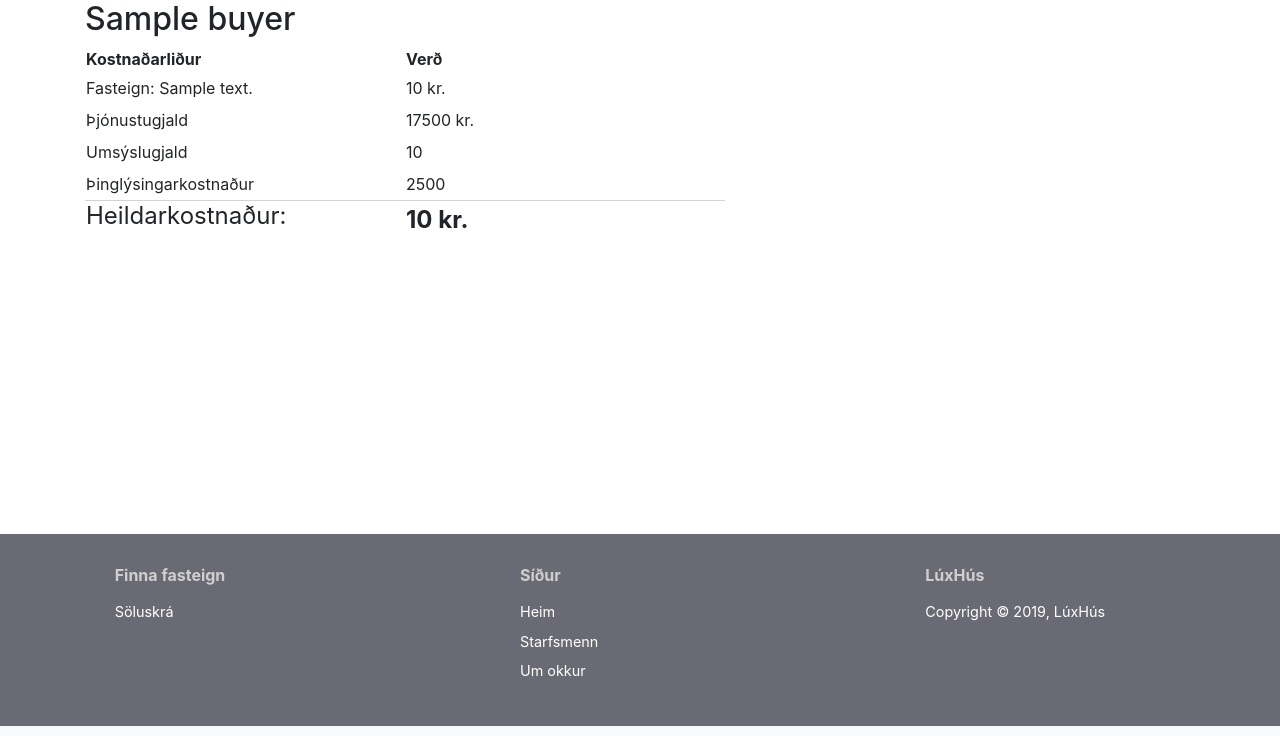
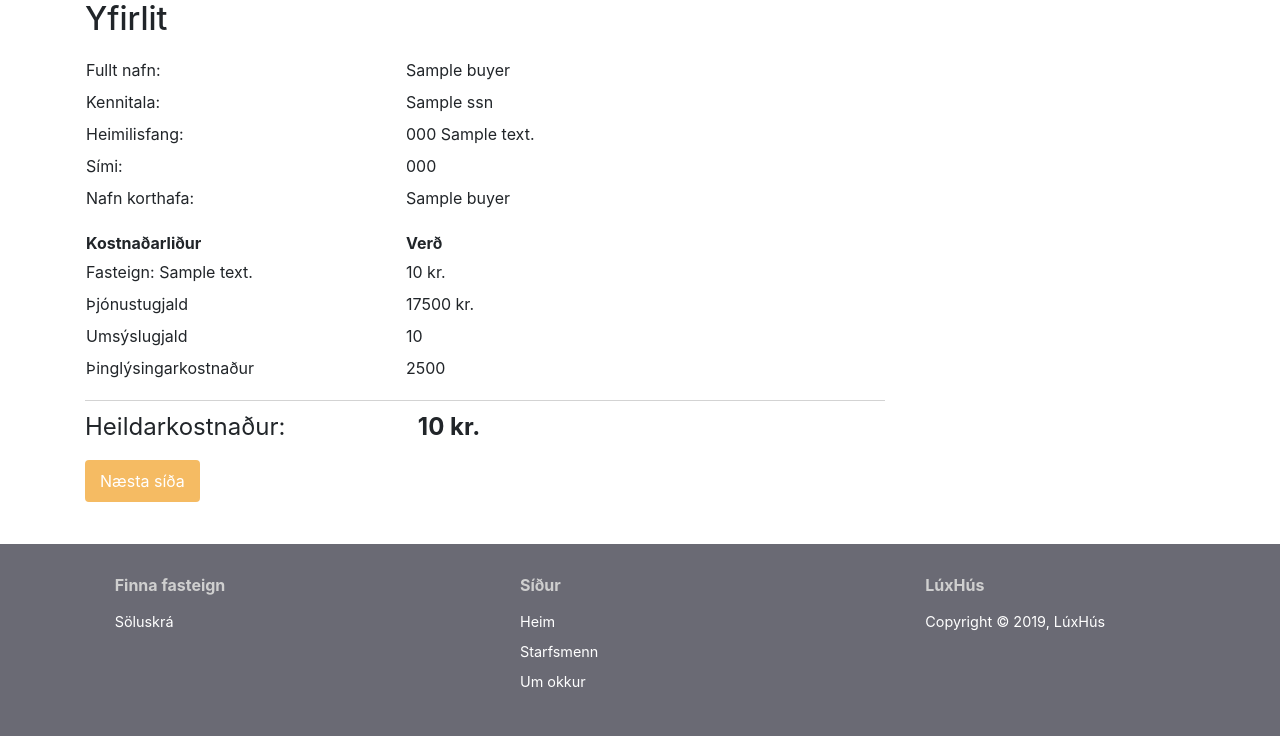
Before and after one commit to pker98/verklegt2, a Django app: template project/templates/greidsluferli/greidsluferliyfirlit.html in a window 1280 px wide. Shown: the part 74-810 px from the top of the page. Run offline with Django 3.2, Linux system fonts and the light colour scheme; the template is opened without the code that fills it: most values are stand-ins (such as "Sample title", 1, 10 or a date in 2020); some libraries are stand-ins or nearby versions.

Commit message:
greiðsluferli

```diff
--- a/project/fasteignasala/static/css/main.css
+++ b/project/fasteignasala/static/css/main.css
@@ -21,6 +21,12 @@ h2 {
 .yfirlit td {
     width: 20rem;
     height: 2rem;
+}
+
+.final-cost {
+    border-top: 0.1rem solid lightgray;
+    padding-top: 0.5rem;
+    width: 50rem;
 }
 .seller .last_name {
     font-size: 1.8rem;
--- a/project/templates/greidsluferli/greidsluferliyfirlit.html
+++ b/project/templates/greidsluferli/greidsluferliyfirlit.html
@@ -1,7 +1,30 @@
 {% extends "base.html" %}
 {% block content %}
-    <h2 class="h2">{{ buyer }}</h2>
-    <table class="yfirlit">
+    <h2 class="h2">Yfirlit</h2>
+    <table class="yfirlit" style="margin:1rem 0;">
+        <tr>
+            <td>Fullt nafn: </td>
+            <td>{{ buyer.name }}</td>
+        </tr>
+        <tr>
+            <td>Kennitala: </td>
+            <td> {{ buyer.ssn }}</td>
+        </tr>
+        <tr>
+            <td>Heimilisfang: </td>
+            <td> {{ buyer.zip }} {{ buyer.address }}</td>
+        </tr>
+        <tr>
+            <td>Sími: </td>
+            <td> {{ buyer.phone }}</td>
+        </tr>
+        <tr>
+            <td>Nafn korthafa: </td>
+            <td> {{ buyer.pay_name }}</td>
+        </tr>
+
+    </table>
+    <table class="yfirlit" style="margin:1rem 0;">
         <tr>
             <th>Kostnaðarliður</th>
             <th>Verð</th>
@@ -22,13 +45,13 @@
             <td>Þinglýsingarkostnaður</td>
             <td>2500</td>
         </tr>
-        <tr style="border-top: 0.1rem solid lightgray">
-            <td>
-                <h3 style="font-weight: normal; font-size: 1.5rem" class="h3">Heildarkostnaður:</h3>
-            </td>
-            <td>
-                <span style="display: inline-block; font-weight: bold; font-size: 1.5rem">{{ total }} kr.</span>
-            </td>
-        </tr>
     </table>
+            <div class="final-cost">
+                <h3 style="display: inline-block; font-weight: normal; font-size: 1.5rem" class="h3">Heildarkostnaður:</h3>
+                <span style="display: inline-block; font-weight: bold; font-size: 1.5rem; padding-left: 8rem">{{ total }} kr.</span>
+            </div>
+    <a href="{% url 'stadfesting' id %}">
+    <button type="submit" value="Staðfesta" class="btn btn-primary pull-right" style="clear:both; float: left; margin:10px 0">Næsta síða</button>
+    </a>
+
 {% endblock content %}
--- a/project/templates/greidsluferli/greidslustadfesting.html
+++ b/project/templates/greidsluferli/greidslustadfesting.html
@@ -3,5 +3,7 @@
     <h2 class="h2">Staðfesting</h2>
     <p>Með því að ýta á staðfesta samþykkir þú, {{ user.first_name }} hér með skilmála LúxHús fasteignasölu.
     Verður þú nýr eigandi af íbúðinni. Takk og bless.</p>
-    <button class="btn btn-success">STAÐFESTA</button>
+    <a href="{% url 'fasteignasala-home' %}">
+    <button type="submit" value="Staðfesta" id="btn-buy" class="btn btn-primary pull-right" style="clear:both; float: left;">Staðfesta</button>
+    </a>
 {% endblock %}
--- a/project/templates/greidsluferli/greidsluupplysingar.html
+++ b/project/templates/greidsluferli/greidsluupplysingar.html
@@ -1,8 +1,8 @@
 {% extends 'base.html' %}
 {% block content %}
-    <form class="form form-horizontal pay-form" action="{% url 'greidsla' id %}" method="POST">
+    <form style="height: 55rem; width: 30rem" class="form form-horizontal pay-form" action="{% url 'greidsla' id %}" method="POST">
     {% csrf_token %}
-    {{ payment_form }}
+    {{ payment_form.as_p }}
     <input type="submit" value="Greiða" class="btn btn-primary pull-right" style="clear:both; margin:10px 0" />
     </form>
 {% endblock %}
```
Also changed, not shown: project/greidsla/views.py (+5 -3 lines).
